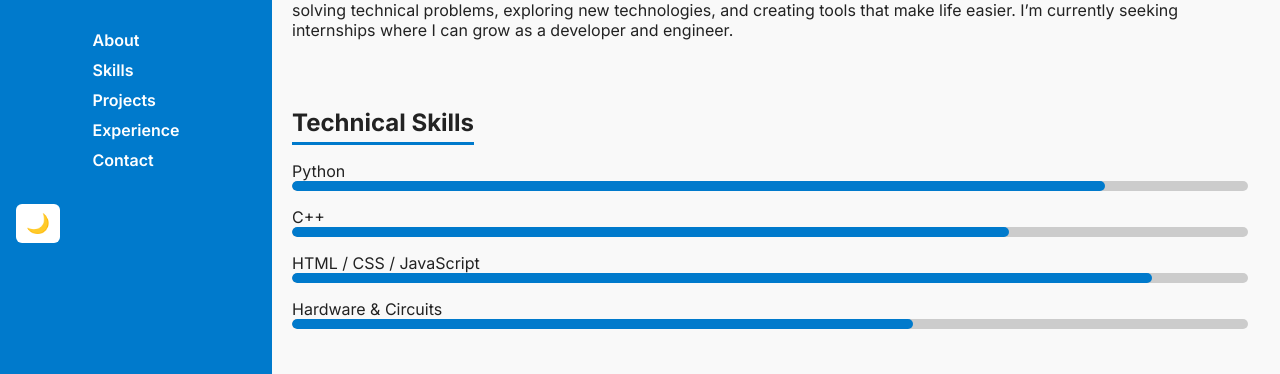
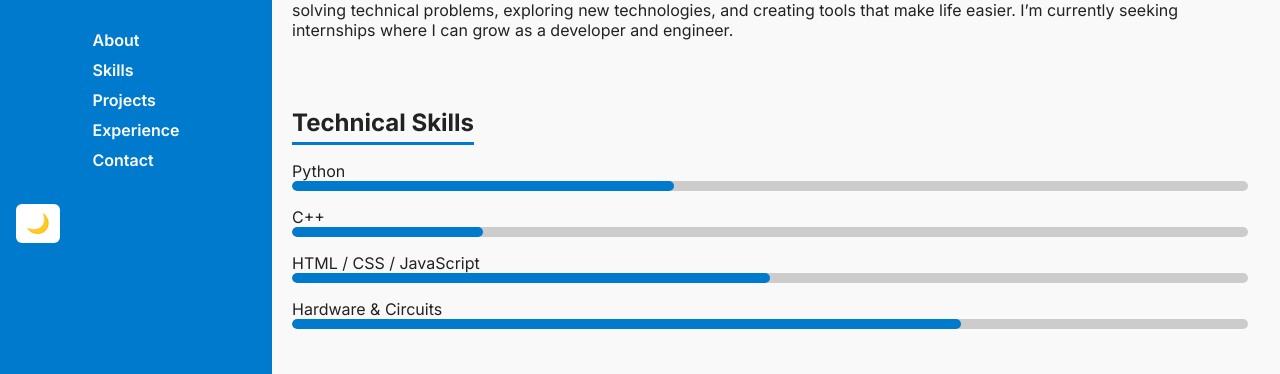
Before and after one commit to PackEdge1/wahidurapu.github.io, a plain HTML site: page index.html in a window 1280 px wide. Shown: the part 141-515 px from the top of the page. Drawn offline with Linux system fonts and the light colour scheme.

Commit message:
Adjust skill proficiency percentages
Updated skill proficiency percentages in the HTML portfolio.

```diff
--- a/index.html
+++ b/index.html
@@ -44,19 +44,19 @@
       <div class="skills">
         <div class="skill">
           <span>Python</span>
-          <div class="bar"><div class="fill" style="width: 85%"></div></div>
+          <div class="bar"><div class="fill" style="width: 40%"></div></div>
         </div>
         <div class="skill">
           <span>C++</span>
-          <div class="bar"><div class="fill" style="width: 75%"></div></div>
+          <div class="bar"><div class="fill" style="width: 20%"></div></div>
         </div>
         <div class="skill">
           <span>HTML / CSS / JavaScript</span>
-          <div class="bar"><div class="fill" style="width: 90%"></div></div>
+          <div class="bar"><div class="fill" style="width: 50%"></div></div>
         </div>
         <div class="skill">
           <span>Hardware & Circuits</span>
-          <div class="bar"><div class="fill" style="width: 65%"></div></div>
+          <div class="bar"><div class="fill" style="width: 70%"></div></div>
         </div>
       </div>
     </section>
```
